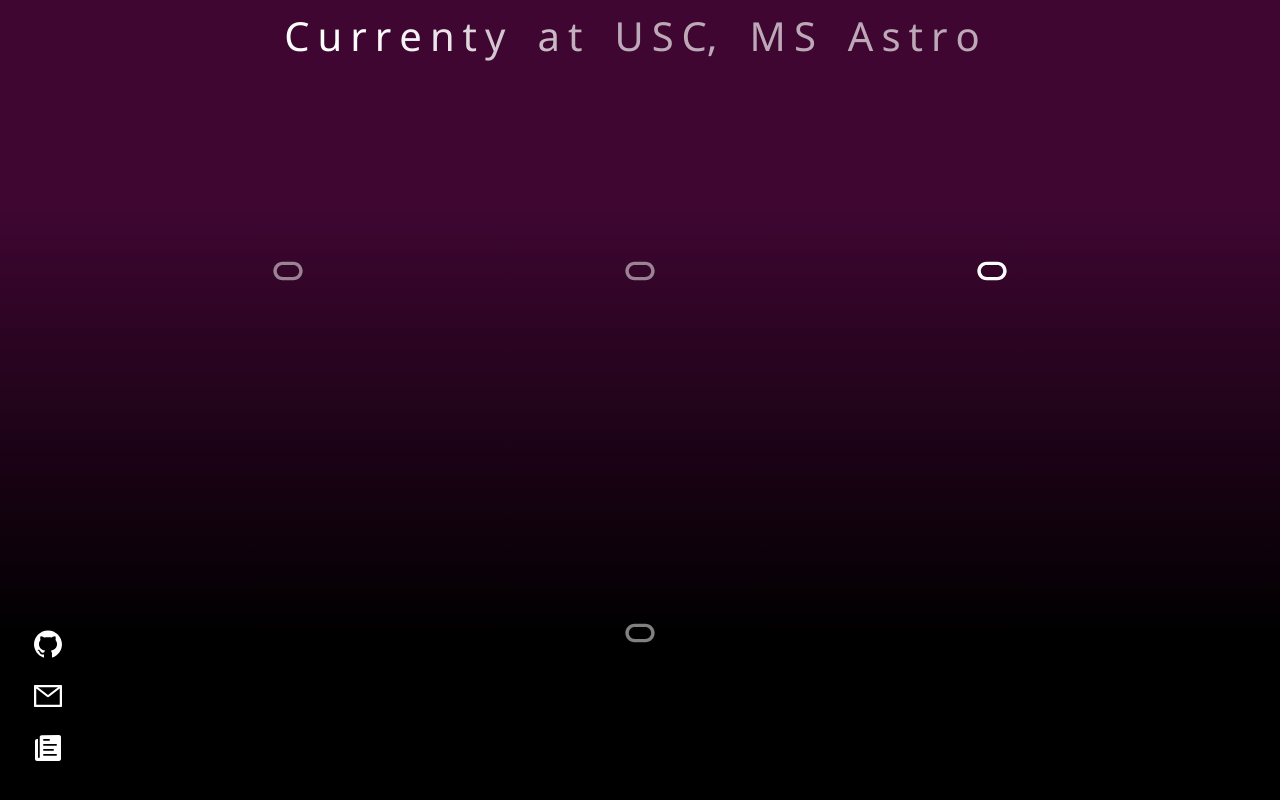
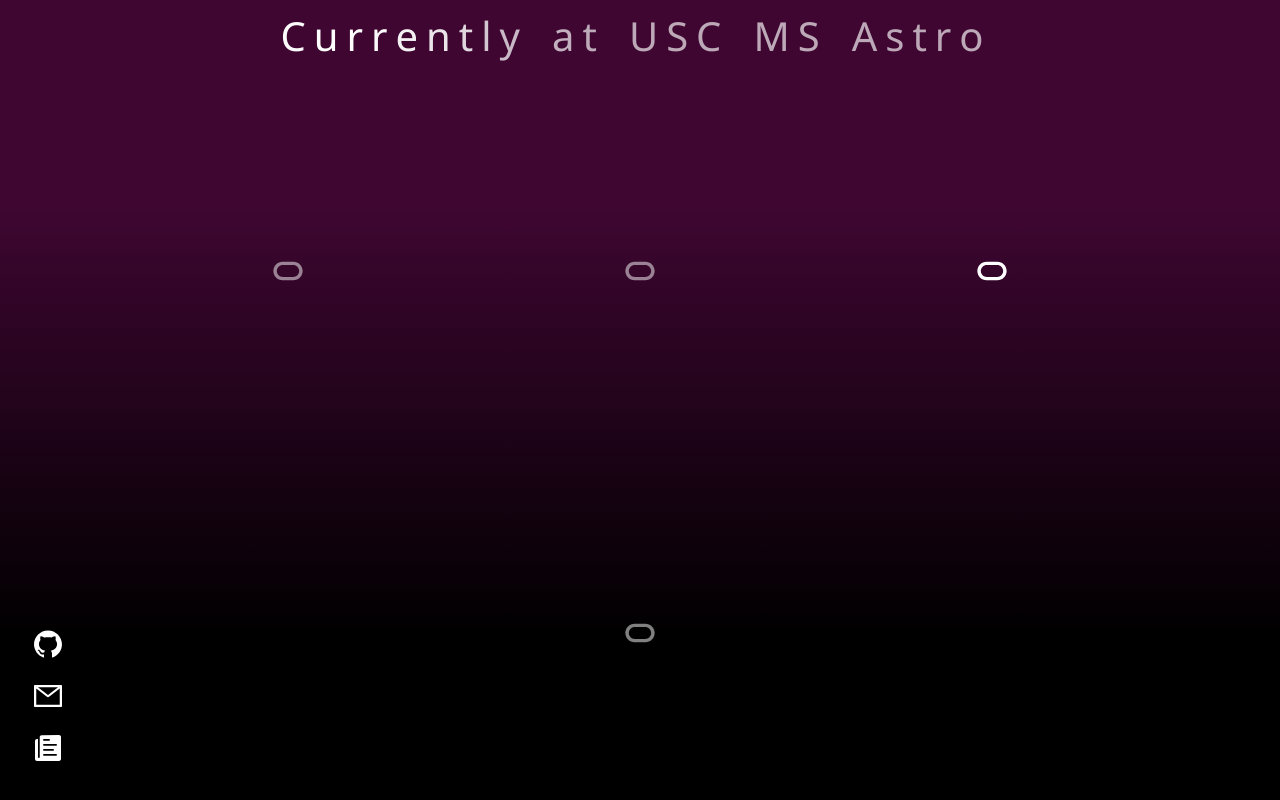
Before and after one commit to le-james/le-james.github.io, a React (Create React App) app: page / in a window 1280 px wide. Both pictures are taken after a click on the element 994 px from the left and 273 px from the top of the page. Built offline with nearby package versions, Linux system fonts and the light colour scheme; a web font is replaced by a local one.

Commit message:
edited third slide content typo

```diff
--- a/src/components/sliders/slides/slideContent/thirdContent.js
+++ b/src/components/sliders/slides/slideContent/thirdContent.js
@@ -13,6 +13,7 @@ function thirdContent({ wordVariants, letterVariants }) {
                 <motion.div variants={letterVariants} className="letter"> e </motion.div>
                 <motion.div variants={letterVariants} className="letter"> n </motion.div>
                 <motion.div variants={letterVariants} className="letter"> t </motion.div>
+                <motion.div variants={letterVariants} className="letter"> l </motion.div>
                 <motion.div variants={letterVariants} className="letter space"> y </motion.div>
             </div>
 
@@ -24,7 +25,7 @@ function thirdContent({ wordVariants, letterVariants }) {
             <div className="letterContainer">
                 <motion.div variants={letterVariants} className="letter"> U </motion.div>
                 <motion.div variants={letterVariants} className="letter"> S </motion.div>
-                <motion.div variants={letterVariants} className="letter space"> C, </motion.div>
+                <motion.div variants={letterVariants} className="letter space"> C </motion.div>
             </div>
 
             <div className="letterContainer">
```
